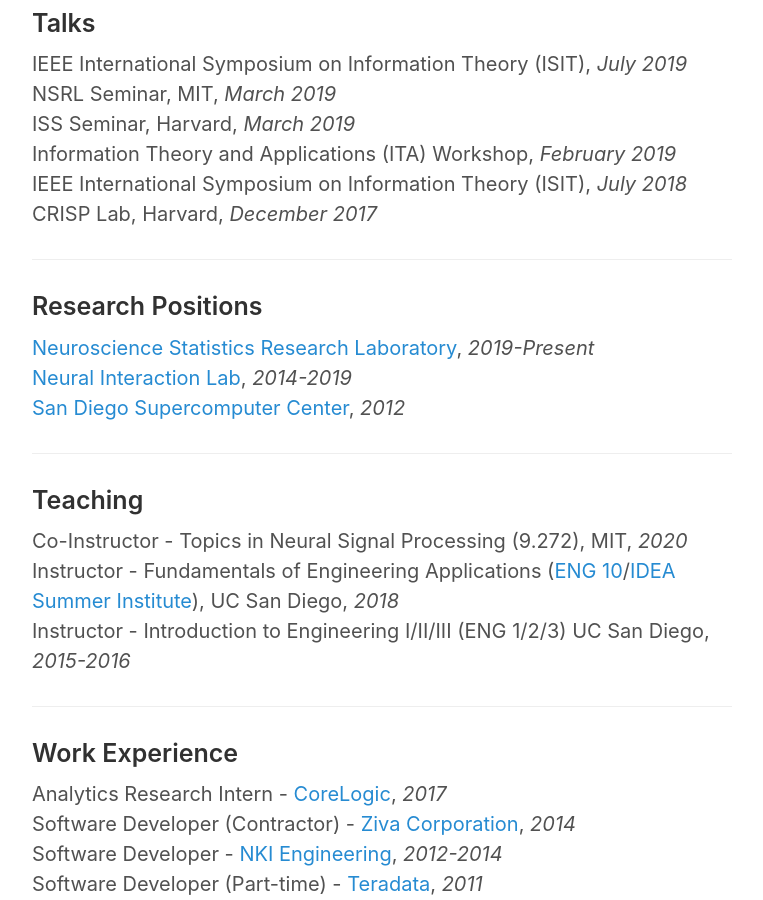
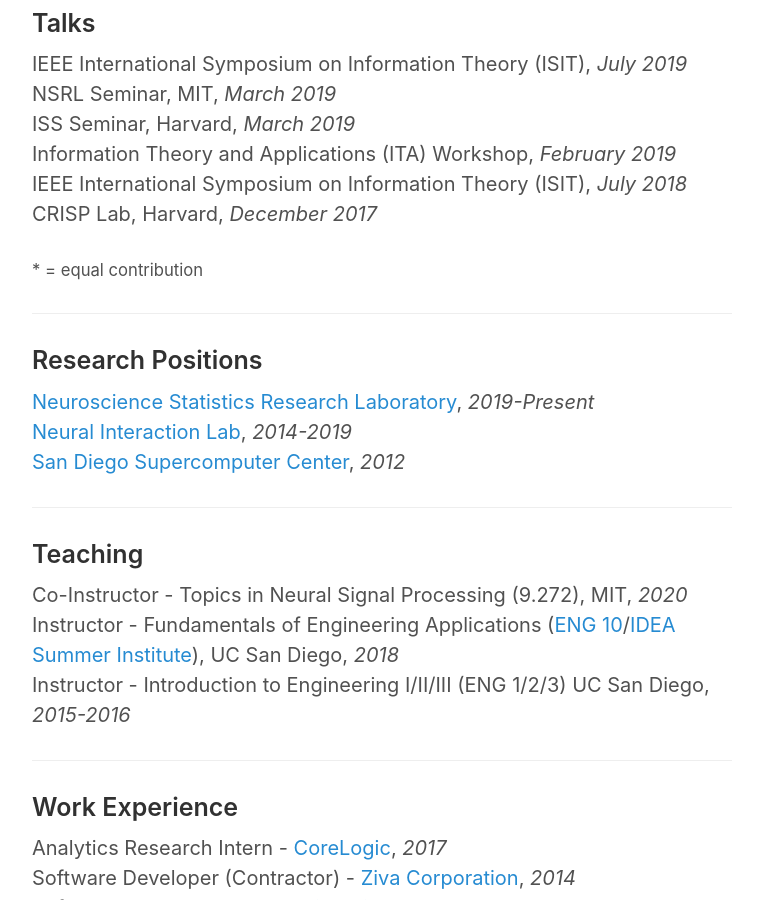
Before and after one commit to gabeschamberg/gabeschamberg.github.io, a Jekyll site: the page built from cv.md, in a window 1280 px wide and 900 px high, scrolled down 1997 px. Shown: the whole window, without its empty margins (258-1021 px from the left). Built offline with Jekyll 4.4.1, drawn with Linux system fonts in a browser that asks for light colours; nearby versions of some CDN libraries.

Commit message:
updating cv

```diff
--- a/cv.md
+++ b/cv.md
@@ -65,6 +65,8 @@
 IEEE International Symposium on Information Theory (ISIT), *July 2018* \\
 CRISP Lab, Harvard, *December 2017*
 
+<sub>* = equal contribution</sub>
+
 -----
 <!---
 ### Posters
```
